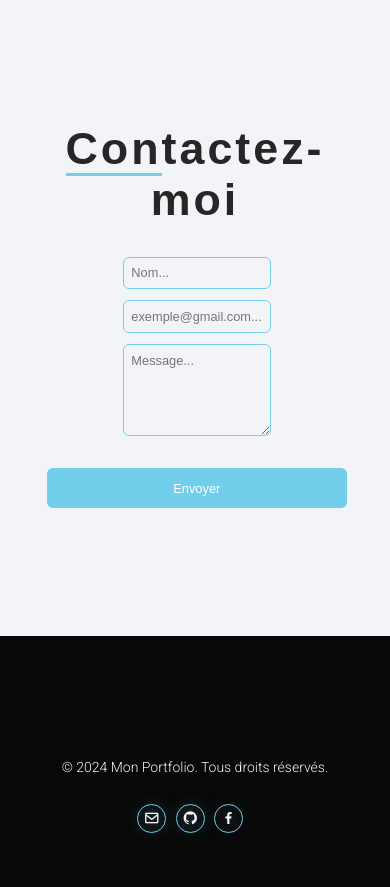
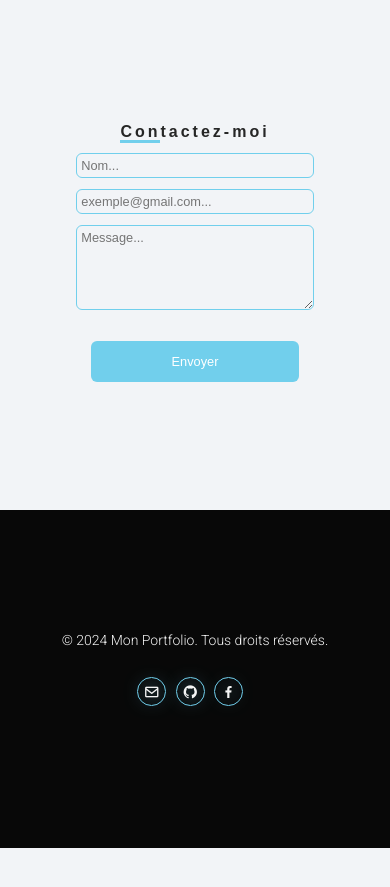
Before and after one commit to Tendry-Rkt56/Tendry-Rkt, a React (Vite) app: page / in a window 390 px wide. Shown: the part 4320-5207 px from the top of the page. After the commit the page ends 5168 px from the top, so only its background shows below. Built offline with nearby package versions, Linux system fonts and the light colour scheme.

Commit message:
Modification du CSS

```diff
--- a/src/assets/style/index.css
+++ b/src/assets/style/index.css
@@ -1348,7 +1348,7 @@ span {
  .formContainer .input,
  .formContainer textarea {
      width:50%;
-     padding: 1.2rem;
+     padding: 0.9rem;
      margin-bottom: 1rem;
      border-radius: 6px;
      border: 1px solid var(--main-color);
@@ -1433,6 +1433,58 @@ span {
      }
 }
 
+@media(max-width: 650px) {
+
+     .formContainer .input,
+     .formContainer textarea {
+          width:70%;
+          padding: 0.7rem;
+          margin-bottom: 1rem;
+          border-radius: 6px;
+          border: 1px solid var(--main-color);
+          background-color: var(--bg-color);
+          color: var(--text-color);
+          font-size: 2rem;
+          transition: border 0.3s ease;
+     }
+}
+
+@media(max-width:500px) {
+
+     .contactForm h2 {
+          width:100%;
+          font-size:5.5rem;
+          margin:1.5rem 0 4rem 0;
+     }
+
+     .formContainer .input,
+     .formContainer textarea {
+          width:80%;
+          padding: 0.6rem;
+     }
+
+     .submit {
+          padding: 2rem;
+          background-color: var(--main-color);
+          color: #fff;
+          font-size: 2rem;
+          border: none;
+          border-radius: 6px;
+          cursor: pointer;
+          transition: background-color 0.3s ease;
+          margin-top:20px;
+          width:70%;
+      }
+}
+
+@media(max-width:400px) {
+     .contactForm h2 {
+          width:100%;
+          font-size:2.5rem;
+          margin:1.5rem 0 2rem 0;
+     }
+}
+
 /* POur les messages flash */
 
 
```
